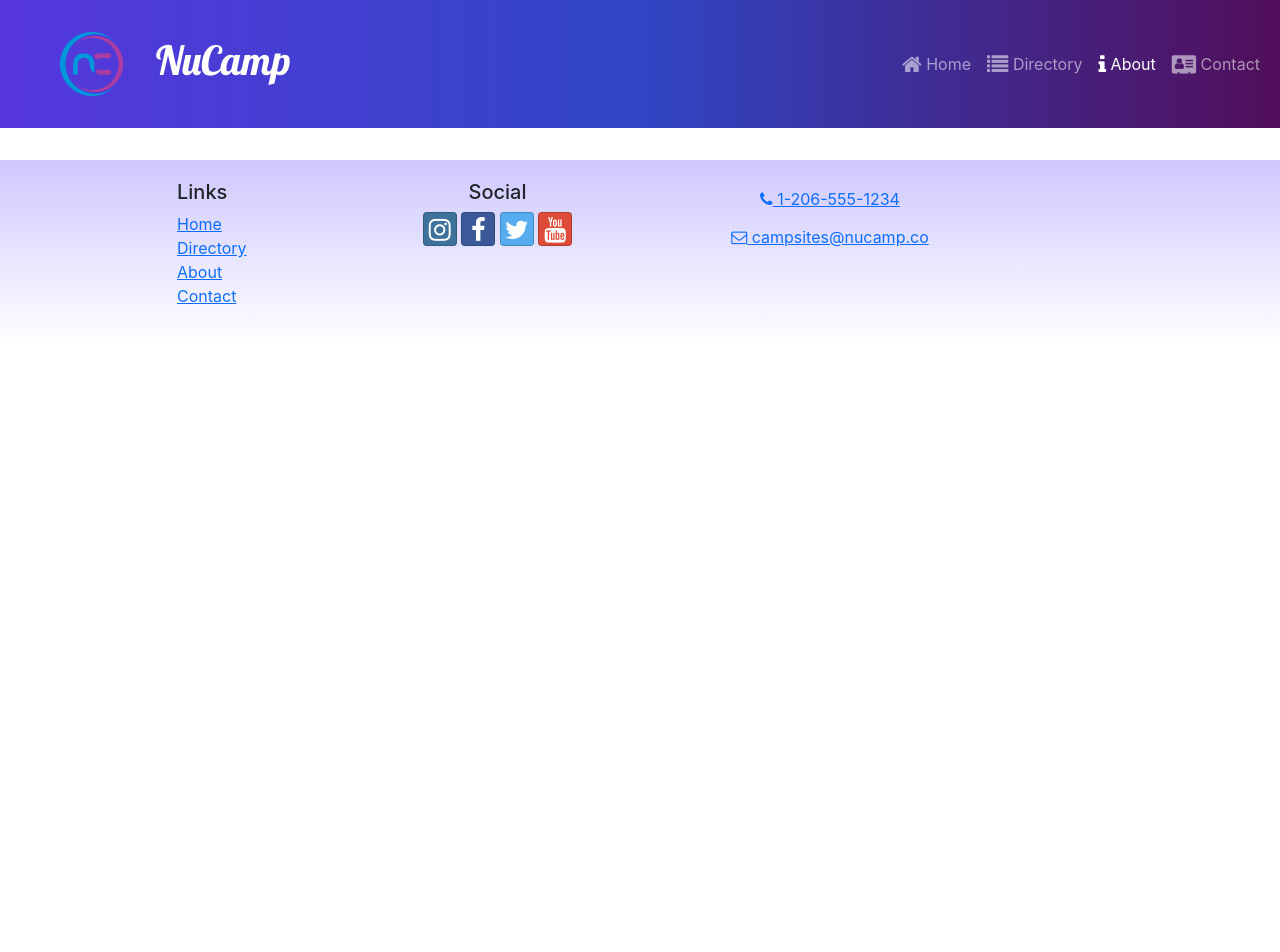
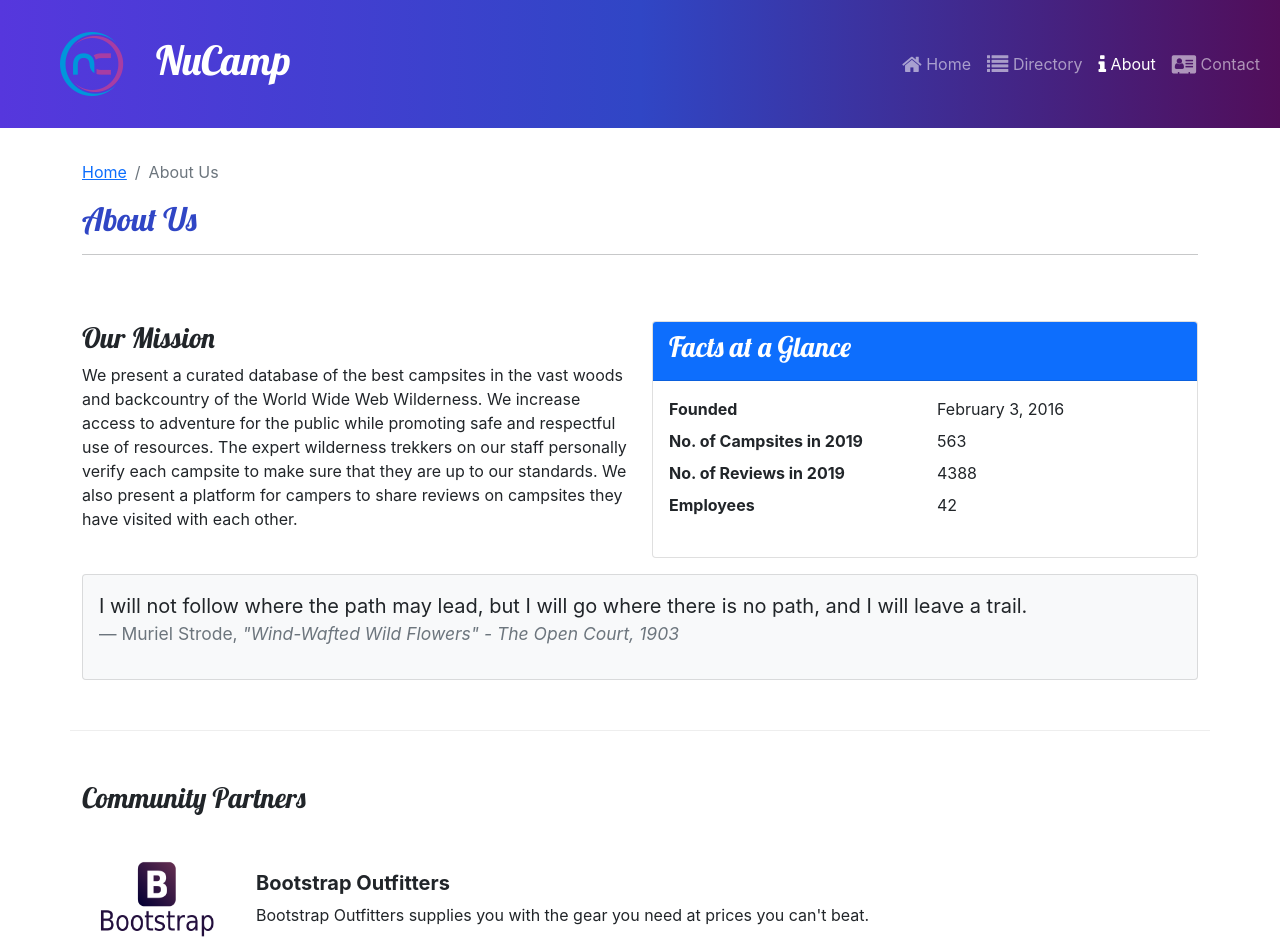
Before and after one commit to tinalr/Course-Project-React, a React (Create React App) app: page /about in a window 1280 px wide. Shown: the top 952 px of the page. Before the commit the page ends 800 px from the top, so only its background shows below. Built offline with nearby package versions, Linux system fonts and the light colour scheme.

Commit message:
AboutPage

```diff
--- a/src/App.js
+++ b/src/App.js
@@ -5,6 +5,7 @@
 import Footer from './components/Footer';
 import CampsitesDirectoryPage from './pages/CampsitesDirectoryPage';
 import CampsiteDetailPage from './pages/CampsiteDetailPage';
+import AboutPage from './pages/AboutPage';
 import './App.css';
 
 function App() {
@@ -19,6 +20,7 @@
           path='directory/:campsiteId'
           element={<CampsiteDetailPage />}
         />
+        <Route path='about' element={<AboutPage/>} />
       </Routes>
       <Footer />
     </div>
--- a/src/features/display/DisplayList.js
+++ b/src/features/display/DisplayList.js
@@ -2,9 +2,10 @@
 import DisplayCard from './DisplayCard';
 import { selectFeaturedCampsite } from '../campsites/campsitesSlice';
 import { selectFeaturedPromotion } from '../promotions/promotionsSlice';
+import { selectFeaturedPartner } from '../partners/partnersSlice';
 
 const DisplayList = () => {
-    const items = [selectFeaturedCampsite(), selectFeaturedPromotion()];
+    const items = [selectFeaturedCampsite(), selectFeaturedPromotion(), selectFeaturedPartner()];
 
     return (
         <Row>
--- /dev/null
+++ b/src/features/partners/Partner.js
@@ -0,0 +1,16 @@
+const Partner = ({ partner }) => {
+    if (partner) {
+        const { image, name, description } = partner;
+        return (
+            <>
+                <img src={image} alt={name} style={{ width: '150px' }} />
+                <div className="m-4">
+                    <h5 className='fw-bold'>{name}</h5>
+                    {description}
+                </div>
+            </>
+        );
+    }
+    return null;
+};
+export default Partner;
--- /dev/null
+++ b/src/features/partners/PartnersList.js
@@ -0,0 +1,22 @@
+import { Row, Col } from "reactstrap";
+import Partner from './Partner';
+import { selectAllPartners } from './partnersSlice';
+
+const PartnersList = () => {
+    const partners = selectAllPartners();
+
+    return (
+        <Col className="mt-4">
+            <Row>
+                {partners.map((partner) => {
+                    return (
+                        <div className="d-flex mb-5" key={partner.id}>
+                            <Partner partner={partner} />
+                        </div>
+                    );
+                })}
+            </Row>
+        </Col>
+    );
+};
+export default PartnersList;
--- /dev/null
+++ b/src/features/partners/partnersSlice.js
@@ -0,0 +1,9 @@
+import { PARTNERS } from '../../app/shared/PARTNERS';
+
+export const selectAllPartners = () => {
+    return PARTNERS;
+};
+
+export const selectFeaturedPartner = () => {
+    return PARTNERS.find((partner) => partner.featured);
+};
--- /dev/null
+++ b/src/pages/AboutPage.js
@@ -0,0 +1,78 @@
+import { Col, Row, Container, Card, CardBody, CardHeader } from "reactstrap";
+import SubHeader from "../components/SubHeader";
+import PartnersList from "../features/partners/PartnersList";
+
+const AboutPage = () => {
+    return (
+        <Container>
+            <SubHeader current='About Us'/>
+
+            <Row className="row-content">
+
+                <Col sm='6'>
+                    <h3>Our Mission</h3>
+                    <p>
+                        We present a curated database of the best campsites in the
+                        vast woods and backcountry of the World Wide Web Wilderness.
+                        We increase access to adventure for the public while
+                        promoting safe and respectful use of resources. The expert
+                        wilderness trekkers on our staff personally verify each
+                        campsite to make sure that they are up to our standards. We
+                        also present a platform for campers to share reviews on
+                        campsites they have visited with each other.
+                    </p>
+                </Col>
+
+                <Col sm='6'>
+                    <Card>
+                        <CardHeader className="bg-primary text-white">
+                            <h3>Facts at a Glance</h3>
+                        </CardHeader>
+                        <CardBody>
+                            <dl className='row'>
+                                <dt className='col-6'>Founded</dt>
+                                <dd className='col-6'>February 3, 2016</dd>
+                                <dt className='col-6'>No. of Campsites in 2019</dt>
+                                <dd className='col-6'>563</dd>
+                                <dt className='col-6'>No. of Reviews in 2019</dt>
+                                <dd className='col-6'>4388</dd>
+                                <dt className='col-6'>Employees</dt>
+                                <dd className='col-6'>42</dd>
+                            </dl>
+                        </CardBody>
+                    </Card>
+                </Col>
+
+                <Col>
+                    <Card className="bg-light mt-3">
+                        <CardBody>
+                            <blockquote className="blockquote">
+                                <p>
+                                    I will not follow where the path may lead, but I
+                                    will go where there is no path, and I will leave
+                                    a trail.
+                                </p>
+                                <footer className="blockquote-footer">
+                                    Muriel Strode,{' '}
+                                    <cite title='Source Title'>
+                                        "Wind-Wafted Wild Flowers" - The Open Court,
+                                        1903
+                                    </cite>
+                                </footer>
+                            </blockquote>
+                        </CardBody>
+                    </Card>
+                </Col>
+
+            </Row>
+
+            <Row className="row-content">
+                <Col xs='12'>
+                    <h3>Community Partners</h3>
+                </Col>
+                <PartnersList />
+            </Row>
+        </Container>
+    );
+};
+export default AboutPage;
```
